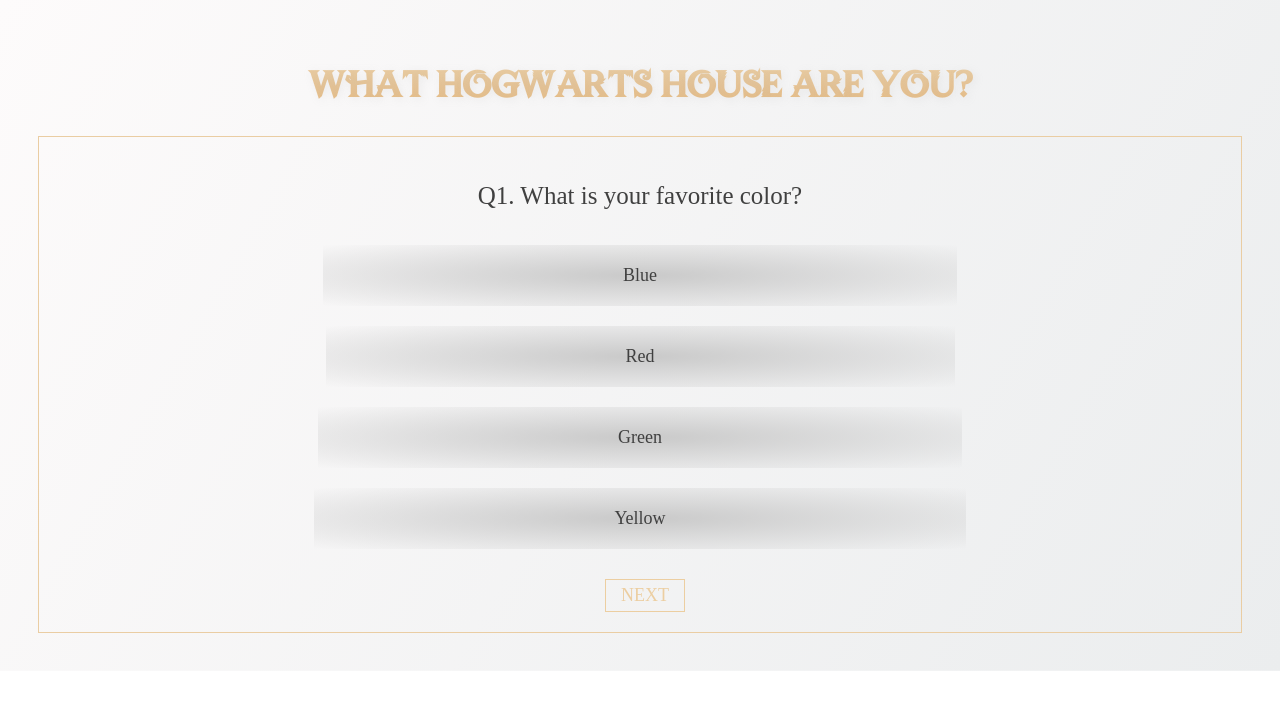
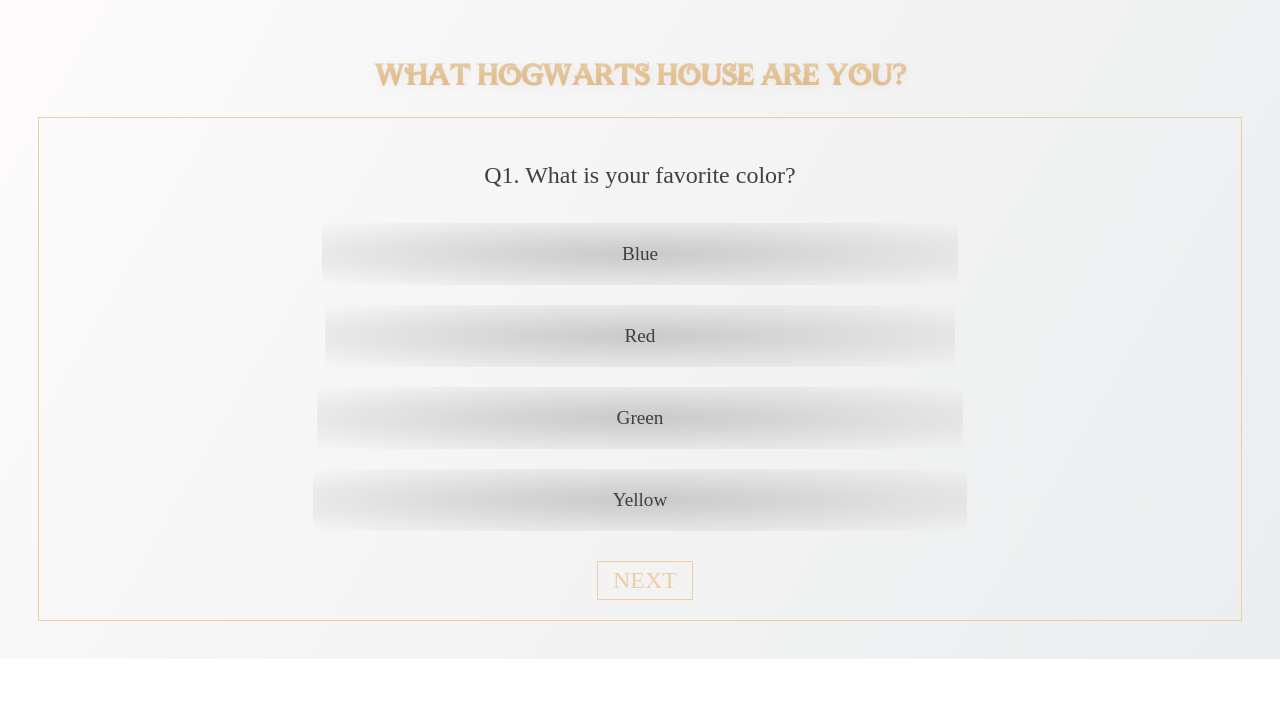
Before and after one commit to danbrincat/danbrincat.github.io, a plain HTML site: page index.html in a window 1280 px wide. Drawn offline with nearby package versions, Linux system fonts and the light colour scheme; a web font is replaced by a local one.

Commit message:
Update style.css

```diff
--- a/style.css
+++ b/style.css
@@ -5,6 +5,7 @@
 	background-position: center;
 	background-size: cover;
 	padding: 30px;
+	font-size: 100%;
 }
 
 @font-face {
@@ -32,7 +33,7 @@
 	-webkit-background-clip: text;
   	-webkit-text-fill-color: transparent;
   	text-shadow: 2px 2px 8px #b1b1b12b;
-  	font-size: 40px;
+  	font-size: 200%;
 	text-align: center;
 	font-family:'Wizard World', sans-serif;
 }
@@ -43,7 +44,7 @@
 }
 
 .question p {
-	font-size: 25px;
+	font-size: 150%;
 }
 
 #questions{
@@ -72,7 +73,7 @@
     margin: 10px;
     color: #404040;
 	font-family: 'CormorantGaramond-SemiBoldItalic', serif;
-	font-size: 18px;
+	font-size: 120%;
 	background: #C9C9C9;
 	background: -webkit-radial-gradient(center, #C9C9C9, #FFFFFF00);
 	background: -moz-radial-gradient(center, #C9C9C9, #FFFFFF00);
@@ -100,7 +101,7 @@
 	margin: 20px 0 0 10px;
     padding: 5px 15px;
     font-family: CormorantGaramond-Bold,serif;
-    font-size: 18px;
+    font-size: 150%;
    	border: 1px solid #eccea1;
    	color: #eccea1;
    	background: transparent;
```
